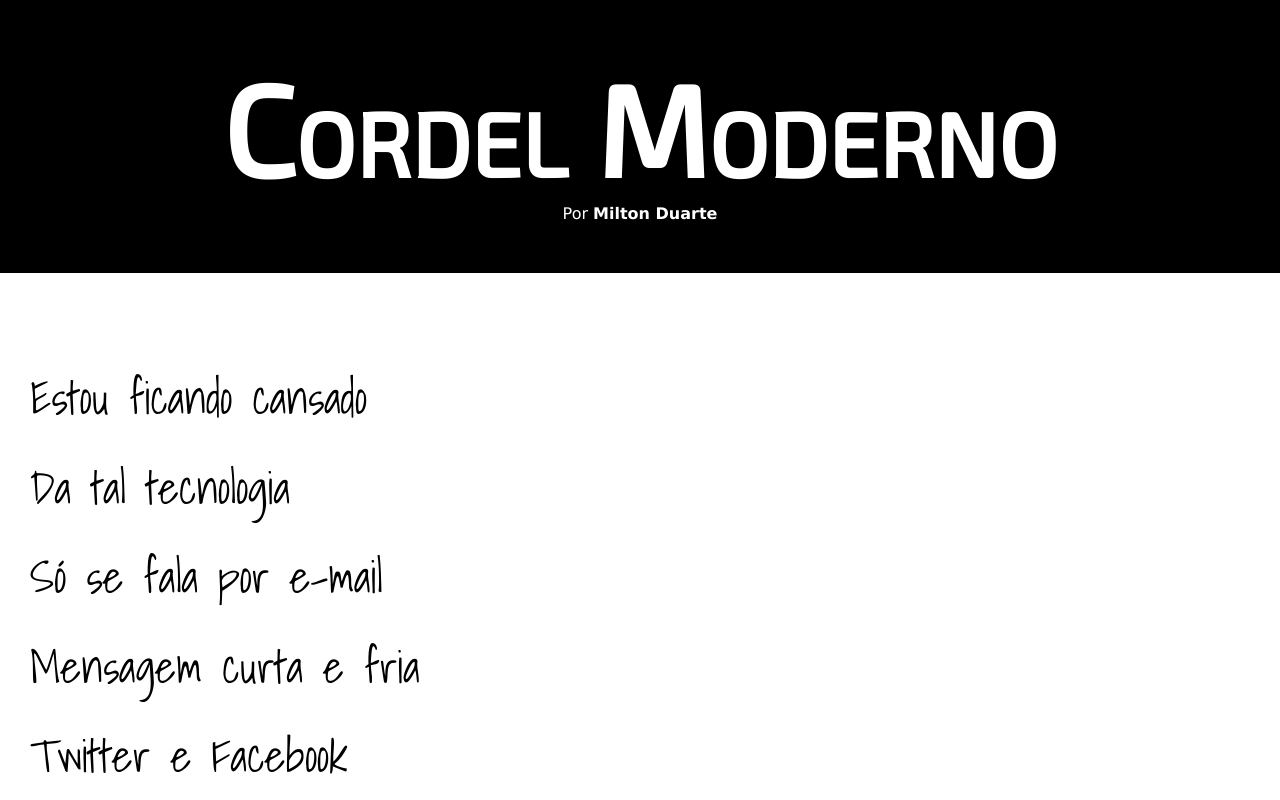
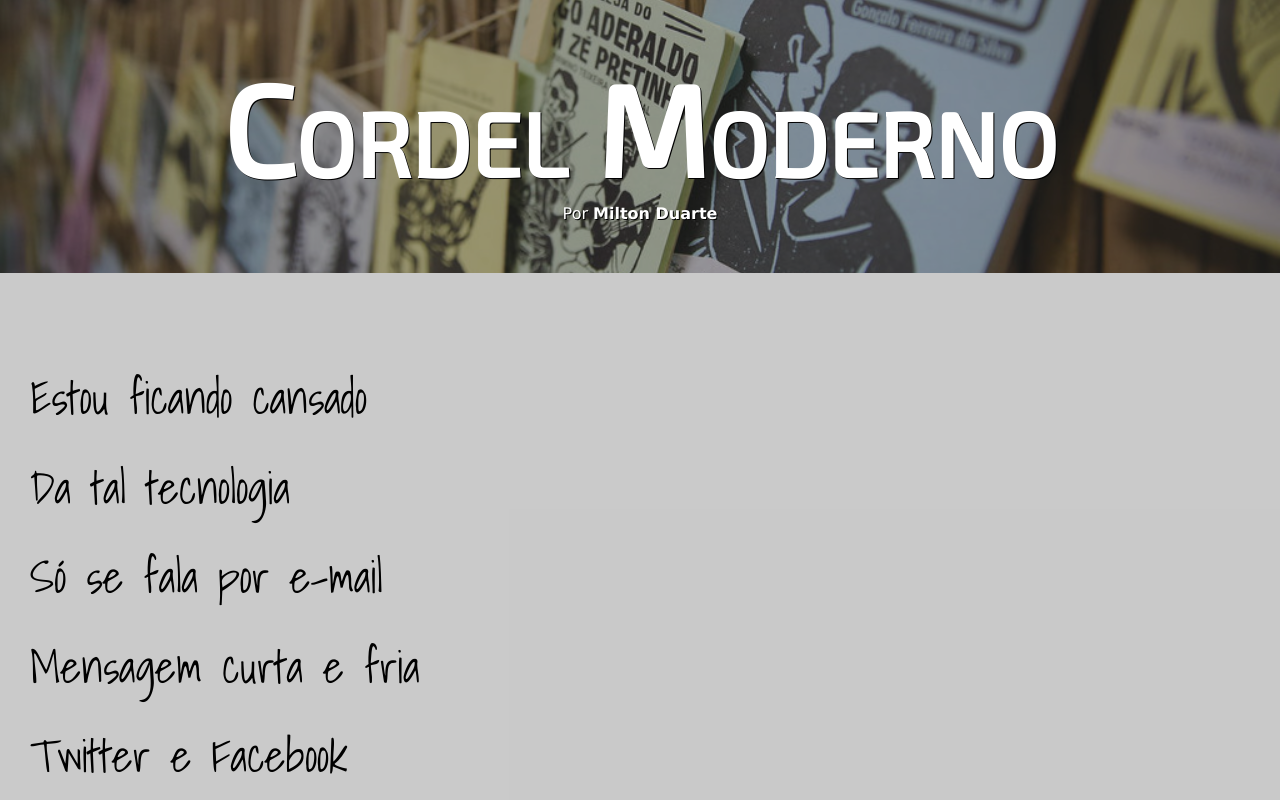
Before and after one commit to jacildofurtado/projeto-cordel, a plain HTML site: page index.html in a window 1280 px wide. Shown: the top 800 px of the page. Drawn offline with Linux system fonts and the light colour scheme.

Commit message:
Atualizado as folhas de estilo

```diff
--- a/estilo/style.css
+++ b/estilo/style.css
@@ -25,9 +25,18 @@ header {
     background-color: black;
     color: white;
     text-align: center;
+    text-shadow: 1px 1px 0px black;
+}
+
+header.titulo {
+    background-image: url('../imagens/cordel-background.jpg');
+    background-position: center center;
+    background-size: cover;
+    background-repeat: no-repeat;
 }
 
 header > h1 {
+    background-color: rgba(51, 51, 51, 0.432);
     padding-top: 50px;
     font-variant: small-caps;
     font-family: var(--fonte2);
@@ -36,6 +45,7 @@ header > h1 {
 
 header > p {
     padding-bottom: 50px;
+    background-color: rgba(51, 51, 51, 0.432);
 }
 
 header a, footer a {
@@ -62,7 +72,7 @@ section > p {
 }
 
 section.normal {
-    background-color: white;
+    background-color: rgba(255, 255, 255, 0.377);
     color: black;
 }
 
--- a/index.html
+++ b/index.html
@@ -8,7 +8,7 @@
     <link rel="stylesheet" href="estilo/style.css">
 </head>
 <body>
-    <header>
+    <header class="titulo">
         <h1>Cordel Moderno</h1>
 
         <p>Por <a href="https://www.recantodasletras.com.br/poesias/3186743" target="_blank">Milton Duarte</a></p>
```
Also changed, not shown: imagens/cordel-background.jpg (added).
